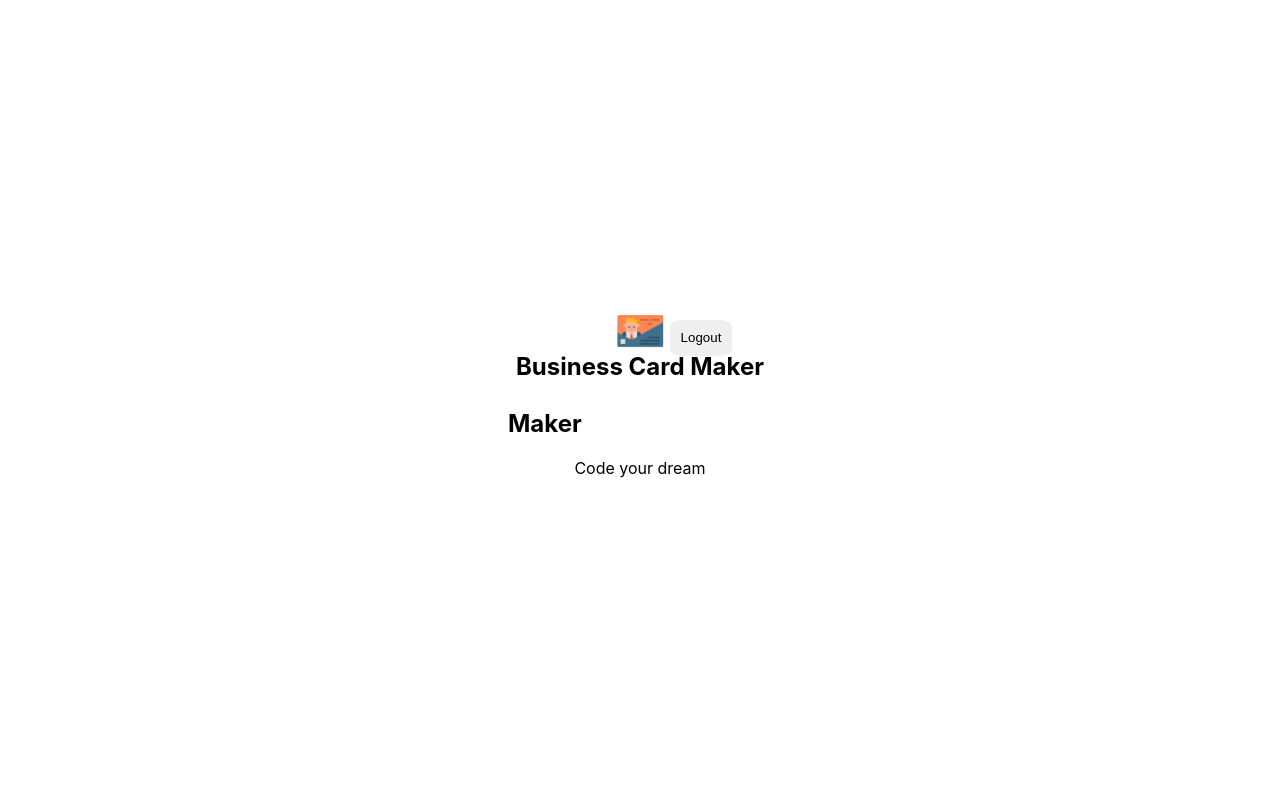
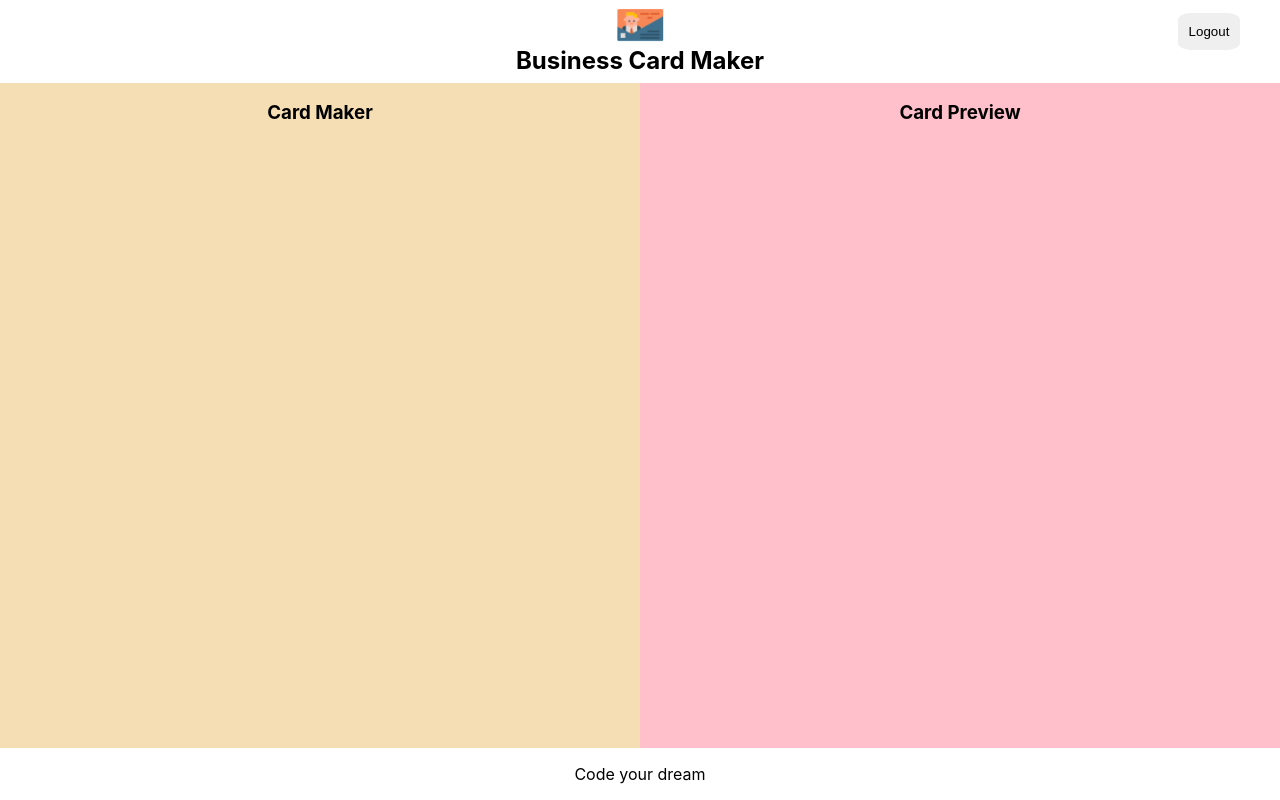
Before and after one commit to heesu07/business-card-maker, a React (Create React App) app: page /maker in a window 1280 px wide. Built offline with nearby package versions, Linux system fonts and the light colour scheme; no server answers; sample sign-in values are in the browser's storage.

Commit message:
add editor and preview in maker

```diff
--- /dev/null
+++ b/src/components/editor/editor.jsx
@@ -0,0 +1,12 @@
+import React from 'react';
+import styles from './editor.module.css';
+
+const Editor = (props) => {
+  return (
+    <section className={styles.editor}>
+      <h1 className={styles.title}>Card Maker</h1>
+    </section>
+  );
+}
+
+export default Editor;
--- /dev/null
+++ b/src/components/editor/editor.module.css
@@ -0,0 +1,13 @@
+@value markerGreen from '../../common/colors.css';
+
+.editor {
+  flex-basis: 50%;
+  background-color: wheat;
+}
+
+.title {
+  width: 100%;
+  text-align: center;
+  margin-bottom: 1em;
+  columns: markerGreen;
+}
--- a/src/components/maker/maker.jsx
+++ b/src/components/maker/maker.jsx
@@ -1,7 +1,9 @@
 import React, { useEffect } from 'react';
 import { useHistory } from 'react-router-dom';
+import Editor from '../editor/editor';
 import Footer from '../footer/footer';
 import Header from '../header/header';
+import Preview from '../preview/preview';
 import styles from './maker.module.css';
 
 const Maker = ({ authService }) => {
@@ -20,7 +22,12 @@
   return (
     <section className={styles.maker}>
       <Header onLogout={onLogout} />
-      <h1>Maker</h1>
+
+        <div className={styles.container}>
+          <Editor />
+          <Preview />
+        </div>
+
       <Footer />
     </section>
   );
--- a/src/components/maker/maker.module.css
+++ b/src/components/maker/maker.module.css
@@ -0,0 +1,19 @@
+@value mediaQuery from '../../common/size.css';
+.maker{
+  width: 100%;
+  height: 100%;
+  display: flex;
+  flex-direction: column;
+}
+
+.container{
+  display: flex;
+  flex: 1;
+}
+
+/* 스트린 사이즈가 작아지면 세로로 바꾸기 위해서 */
+@media screen and (max-width: mediaQuery){
+  .container{
+    flex-direction: column;
+  }
+}
--- /dev/null
+++ b/src/components/preview/preview.jsx
@@ -0,0 +1,11 @@
+import React from 'react';
+import styles from './preview.module.css';
+
+const Preview = (props) => {
+  return (
+    <section className={styles.preview}>
+      <h1 className={styles.title}>Card Preview</h1>
+    </section>
+  );}
+
+export default Preview;
--- /dev/null
+++ b/src/components/preview/preview.module.css
@@ -0,0 +1,13 @@
+@value markerGreen from '../../common/colors.css';
+
+.preview {
+  flex-basis: 50%;
+  background-color: pink;
+}
+
+.title {
+  width: 100%;
+  text-align: center;
+  margin-bottom: 1em;
+  columns: markerGreen;
+}
```
Also changed, not shown: 1 other file (tests, documents, lock files or other folders).
